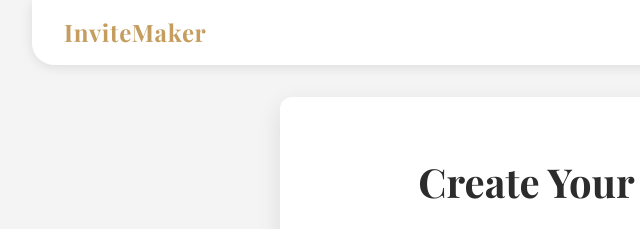
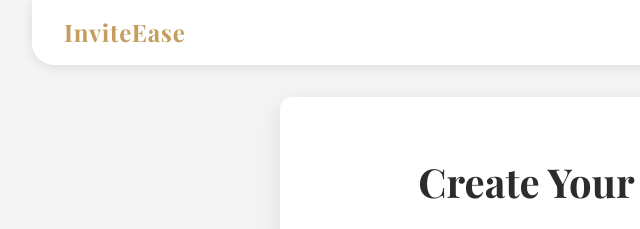
Before and after one commit to Soham-1304/Event_Invitation_Webpage, a plain HTML site: page inviteForm.html in a window 1280 px wide. Shown: the top 229 px of the page, 0-640 px from the left. Drawn offline with nearby package versions, Linux system fonts and the light colour scheme.

Commit message:
Update inviteForm.html

```diff
--- a/inviteForm.html
+++ b/inviteForm.html
@@ -99,7 +99,7 @@
 </head>
 <body>
   <nav>
-    <h1>InviteMaker</h1>
+    <h1>InviteEase</h1>
     <div>
       <a href="index.html">Home</a>
       <a href="inviteForm.html">Get Started</a>
```
